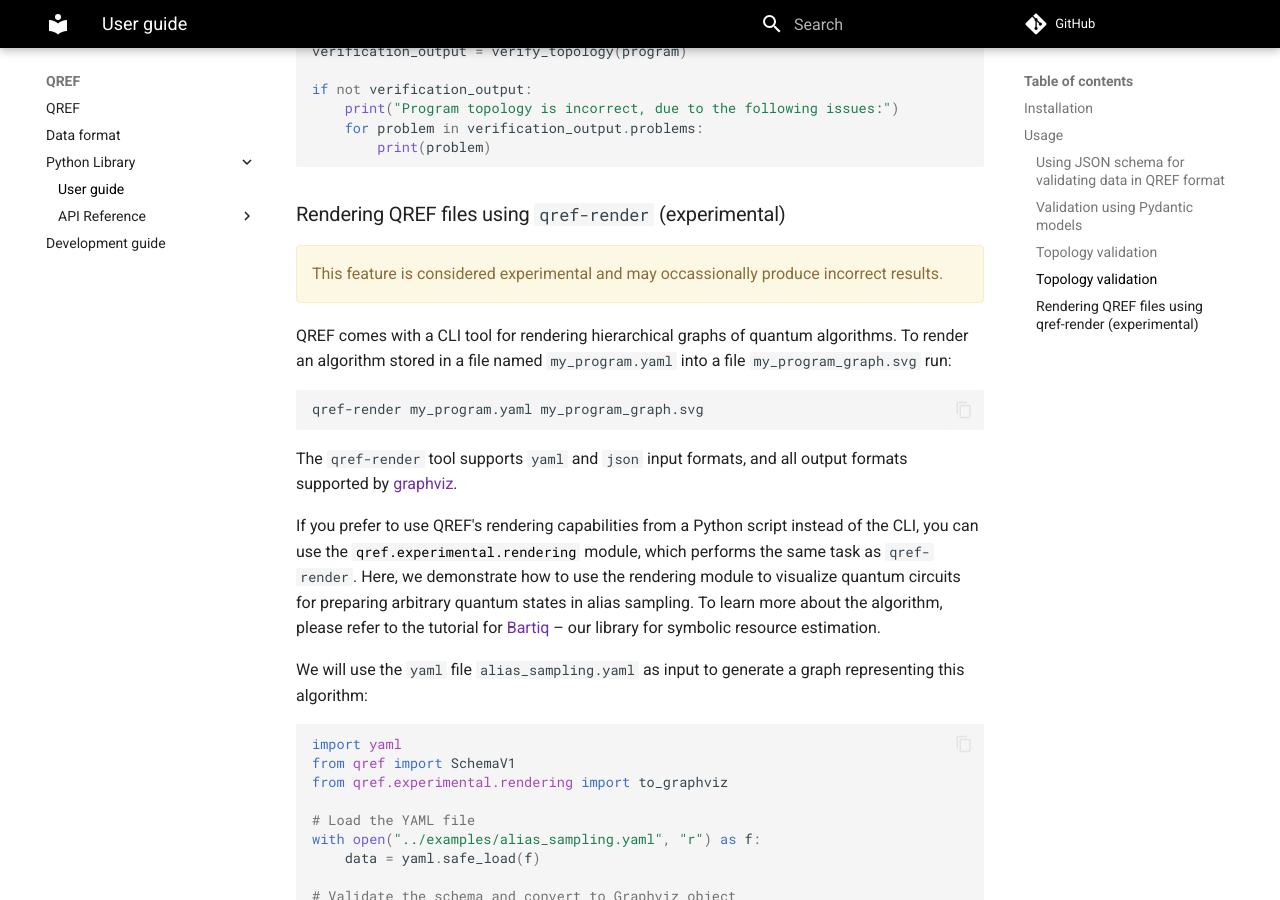
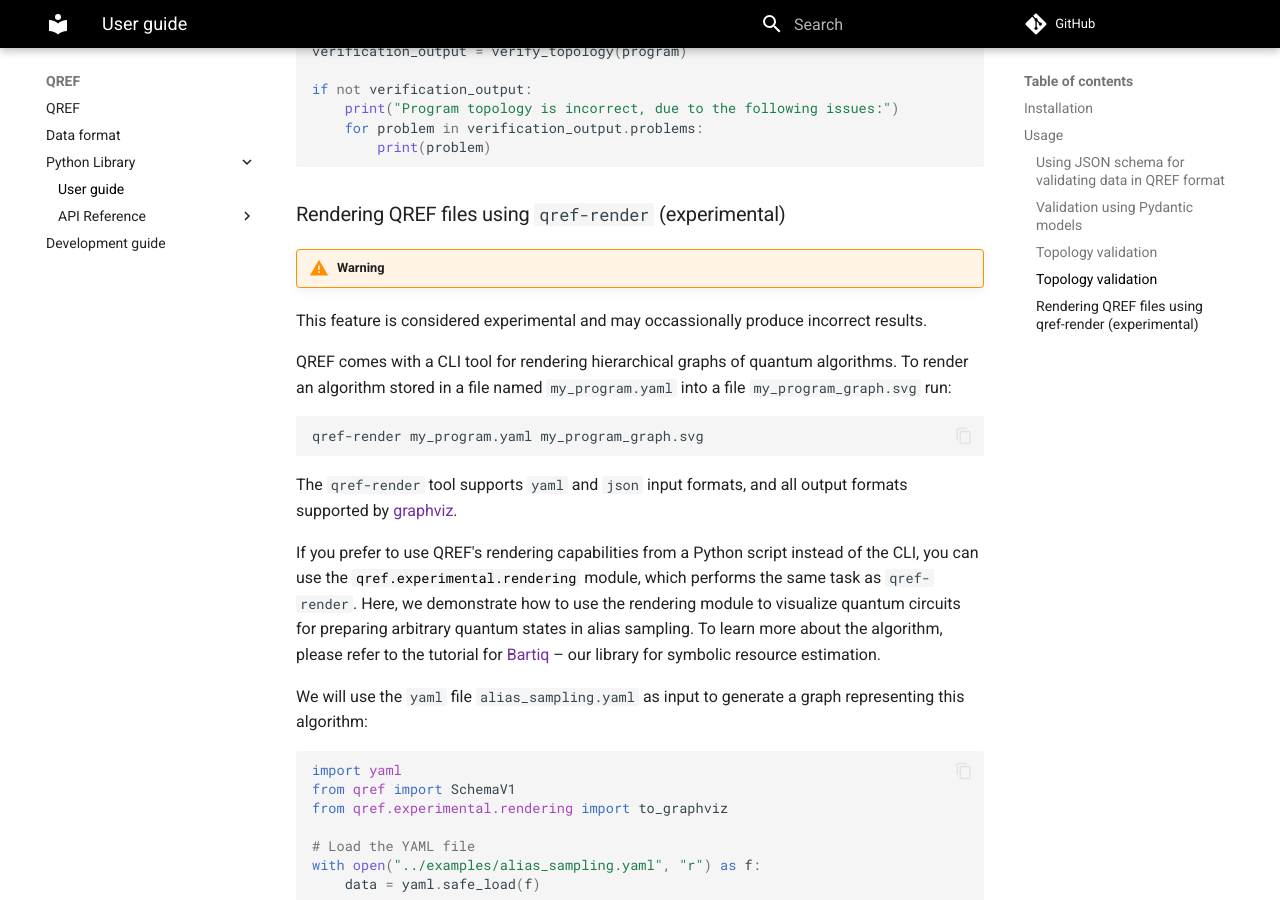
Before and after one commit to PsiQ/qref, an MkDocs documentation site: the page built from docs/library/userguide.md, in a window 1280 px wide and 900 px high, scrolled down 2088 px. Built offline with MkDocs 1.6.1 and Material for MkDocs 9.7.7, drawn with Linux system fonts in a browser that asks for light colours; comment, search, counter and statistics services are not loaded; the version menu is left out.

Commit message:
Revert warning changes.

```diff
--- a/docs/library/userguide.md
+++ b/docs/library/userguide.md
@@ -101,10 +101,9 @@ if not verification_output:
 
 ### Rendering QREF files using `qref-render` (experimental)
 
-<div style="padding: 15px; border: 1px solid transparent; border-color: transparent; margin-bottom: 20px; border-radius: 4px; color: #8a6d3b;; background-color: #fcf8e3; border-color: #faebcc;">
+!!!warning
  This feature is considered experimental and may occassionally produce
  incorrect results.
-</div>
 
 QREF comes with a CLI tool for rendering hierarchical graphs of quantum
 algorithms. To render an algorithm stored in a file named `my_program.yaml` into a
```
